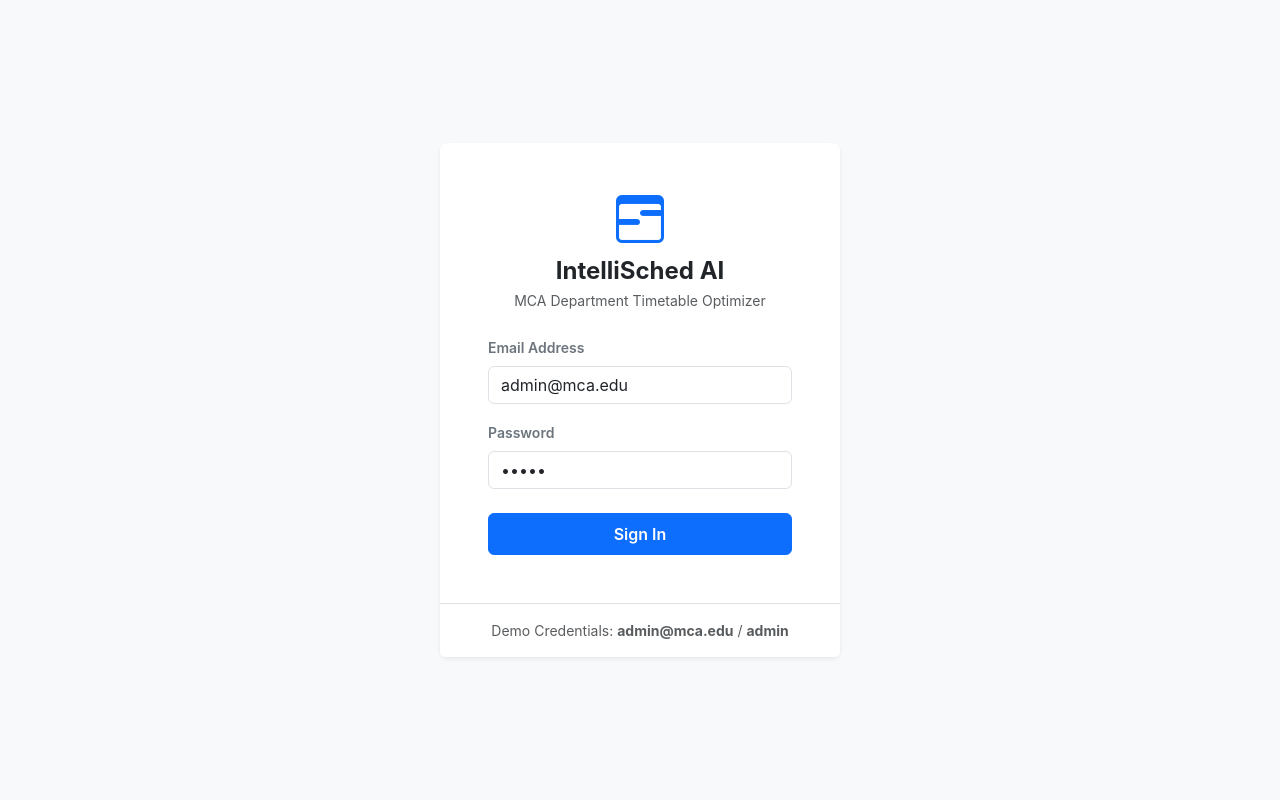
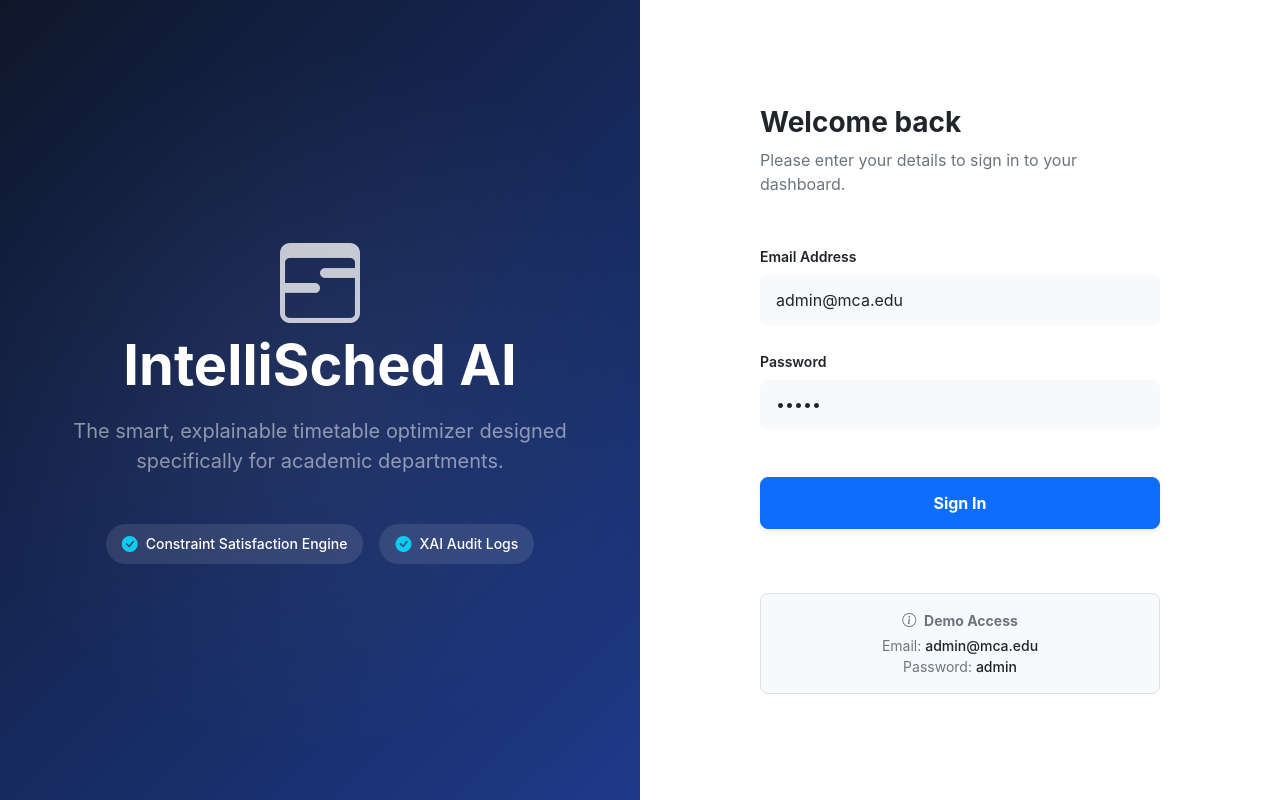
Before and after one commit to sivagangaaa123/IntelliSched-AI, a React (Vite) app in the folder client/: page / in a window 1280 px wide. Built offline with nearby package versions, Linux system fonts and the light colour scheme; no server answers.

Commit message:
feat(ui): implement modern standard split-screen login layout

```diff
--- a/client/src/components/Login.jsx
+++ b/client/src/components/Login.jsx
@@ -25,66 +25,116 @@ function Login({ onLoginSuccess }) {
   };
 
   return (
-    <div className="min-vh-100 d-flex flex-column align-items-center justify-content-center bg-light">
-      <div className="card shadow-sm border-0" style={{ width: '100%', maxWidth: '400px', borderRadius: '8px' }}>
-        <div className="card-body p-4 p-sm-5">
-          <div className="text-center mb-4">
-            <i className="bi bi-calendar3-range text-primary display-5 mb-2"></i>
-            <h4 className="fw-bold text-dark mt-2 mb-1">IntelliSched AI</h4>
-            <p className="text-muted small">MCA Department Timetable Optimizer</p>
+    <div className="container-fluid min-vh-100 p-0">
+      <div className="row g-0 min-vh-100">
+
+        {/* Left Side: Branding / Hero Area (Hidden on mobile) */}
+        <div
+          className="col-lg-6 d-none d-lg-flex flex-column align-items-center justify-content-center text-white position-relative"
+          style={{ background: 'linear-gradient(135deg, #0f172a 0%, #1e3a8a 100%)' }}
+        >
+          {/* Subtle background pattern/overlay */}
+          <div className="position-absolute w-100 h-100" style={{ background: 'radial-gradient(circle at center, rgba(255,255,255,0.05) 0%, transparent 70%)' }}></div>
+
+          <div className="text-center px-5 z-1" style={{ maxWidth: '600px' }}>
+            <i className="bi bi-calendar3-range display-1 mb-4 opacity-75"></i>
+            <h1 className="fw-bolder mb-3 display-4">IntelliSched AI</h1>
+            <p className="fs-5 text-white-50 mb-5">
+              The smart, explainable timetable optimizer designed specifically for academic departments.
+            </p>
+
+            <div className="d-flex justify-content-center gap-3 mt-4 text-start">
+              <div className="d-flex align-items-center gap-2 bg-white bg-opacity-10 rounded-pill px-3 py-2">
+                <i className="bi bi-check-circle-fill text-info"></i>
+                <span className="small fw-medium">Constraint Satisfaction Engine</span>
+              </div>
+              <div className="d-flex align-items-center gap-2 bg-white bg-opacity-10 rounded-pill px-3 py-2">
+                <i className="bi bi-check-circle-fill text-info"></i>
+                <span className="small fw-medium">XAI Audit Logs</span>
+              </div>
+            </div>
+          </div>
+        </div>
+
+        {/* Right Side: Login Form */}
+        <div className="col-lg-6 d-flex flex-column align-items-center justify-content-center bg-white p-4 p-md-5">
+          <div style={{ width: '100%', maxWidth: '400px' }}>
+
+            {/* Mobile Logo (Visible only on small screens) */}
+            <div className="d-lg-none text-center mb-5">
+              <div className="d-inline-flex align-items-center justify-content-center bg-primary bg-opacity-10 text-primary rounded-circle p-3 mb-3">
+                <i className="bi bi-calendar3-range fs-1"></i>
+              </div>
+              <h2 className="fw-bold text-dark mt-2">IntelliSched AI</h2>
+            </div>
+
+            <div className="mb-5">
+              <h3 className="fw-bold text-dark mb-2">Welcome back</h3>
+              <p className="text-secondary">Please enter your details to sign in to your dashboard.</p>
             </div>
 
             {error && (
-            <div className="alert alert-danger py-2 small">
+              <div className="alert alert-danger py-2 small rounded-3 d-flex align-items-center border-0 bg-danger bg-opacity-10 text-danger fw-medium">
                 <i className="bi bi-exclamation-triangle-fill me-2"></i>
                 {error}
               </div>
             )}
 
             <form onSubmit={handleLogin}>
-            <div className="mb-3">
-              <label className="form-label text-secondary small fw-semibold">Email Address</label>
+              <div className="mb-4">
+                <label className="form-label text-dark fw-semibold small">Email Address</label>
                 <input
                   type="email"
-                className="form-control"
+                  className="form-control form-control-lg rounded-3 fs-6 bg-light border-0"
                   placeholder="admin@mca.edu"
                   value={email}
                   onChange={(e) => setEmail(e.target.value)}
+                  style={{ padding: '0.8rem 1rem' }}
                   required
                 />
               </div>
 
-            <div className="mb-4">
-              <label className="form-label text-secondary small fw-semibold">Password</label>
+              <div className="mb-5">
+                <label className="form-label text-dark fw-semibold small">Password</label>
                 <input
                   type="password"
-                className="form-control"
-                placeholder="Enter password"
+                  className="form-control form-control-lg rounded-3 fs-6 bg-light border-0"
+                  placeholder="••••••••"
                   value={password}
                   onChange={(e) => setPassword(e.target.value)}
+                  style={{ padding: '0.8rem 1rem' }}
                   required
                 />
               </div>
 
               <button
                 type="submit"
-              className="btn btn-primary w-100 py-2 fw-semibold"
+                className="btn btn-primary btn-lg w-100 rounded-3 fs-6 fw-bold shadow-sm"
+                style={{ padding: '0.8rem 1rem' }}
                 disabled={loading}
               >
                 {loading ? (
                   <>
                     <span className="spinner-border spinner-border-sm me-2"></span>
-                  Authenticating...
+                    Signing In...
                   </>
                 ) : (
                   'Sign In'
                 )}
               </button>
             </form>
+
+            <div className="mt-5 pt-3">
+              <div className="p-3 bg-light rounded-3 border text-center text-secondary small">
+                <span className="d-block mb-1"><i className="bi bi-info-circle me-1"></i> <strong>Demo Access</strong></span>
+                Email: <span className="text-dark fw-medium">admin@mca.edu</span> <br/>
+                Password: <span className="text-dark fw-medium">admin</span>
               </div>
-        <div className="card-footer bg-white border-top text-center py-3 text-muted small">
-          Demo Credentials: <strong>admin@mca.edu</strong> / <strong>admin</strong>
             </div>
+
+          </div>
+        </div>
+
       </div>
     </div>
   );
```
Lines whose indentation alone changed are shown as unchanged.
